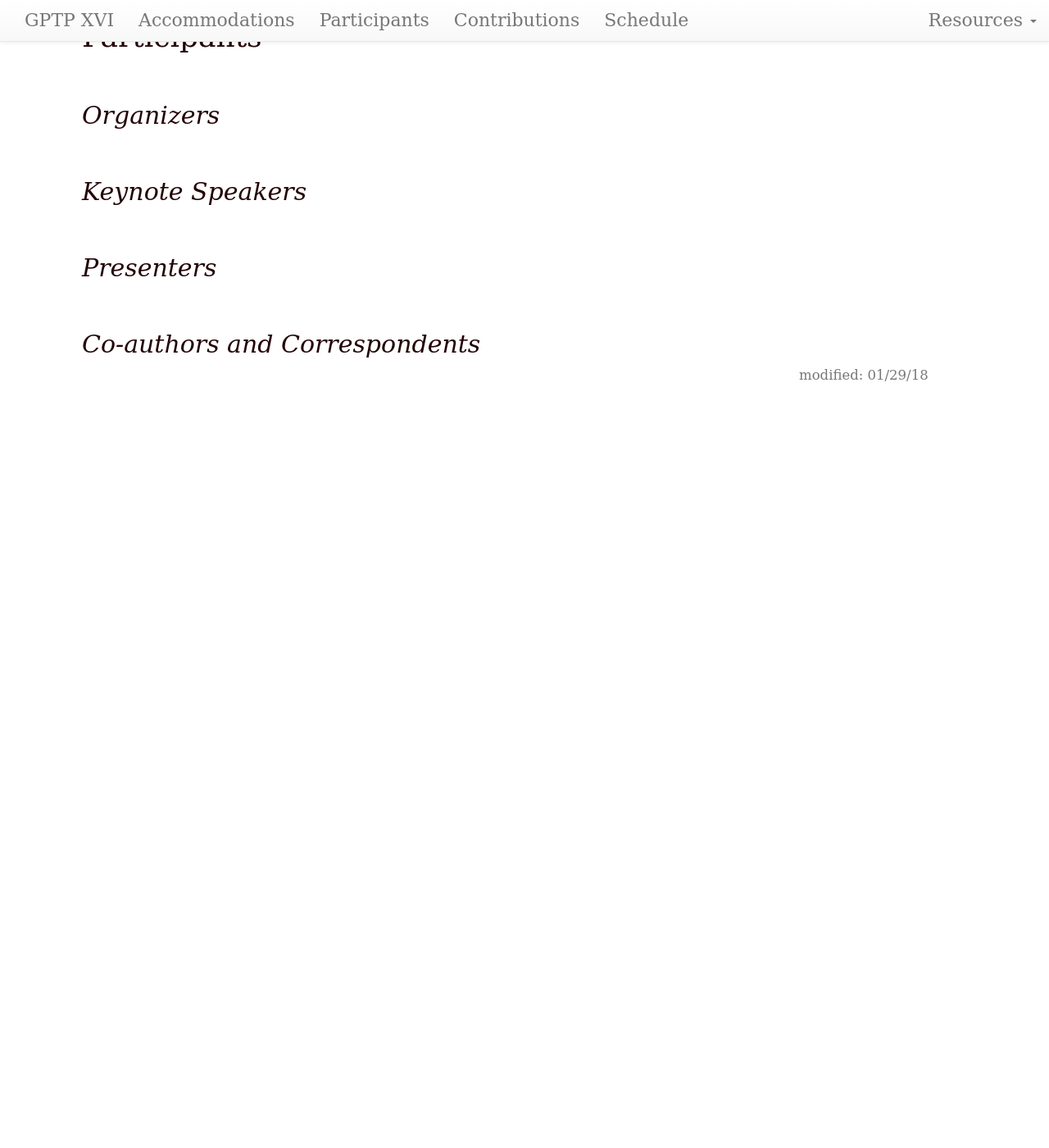
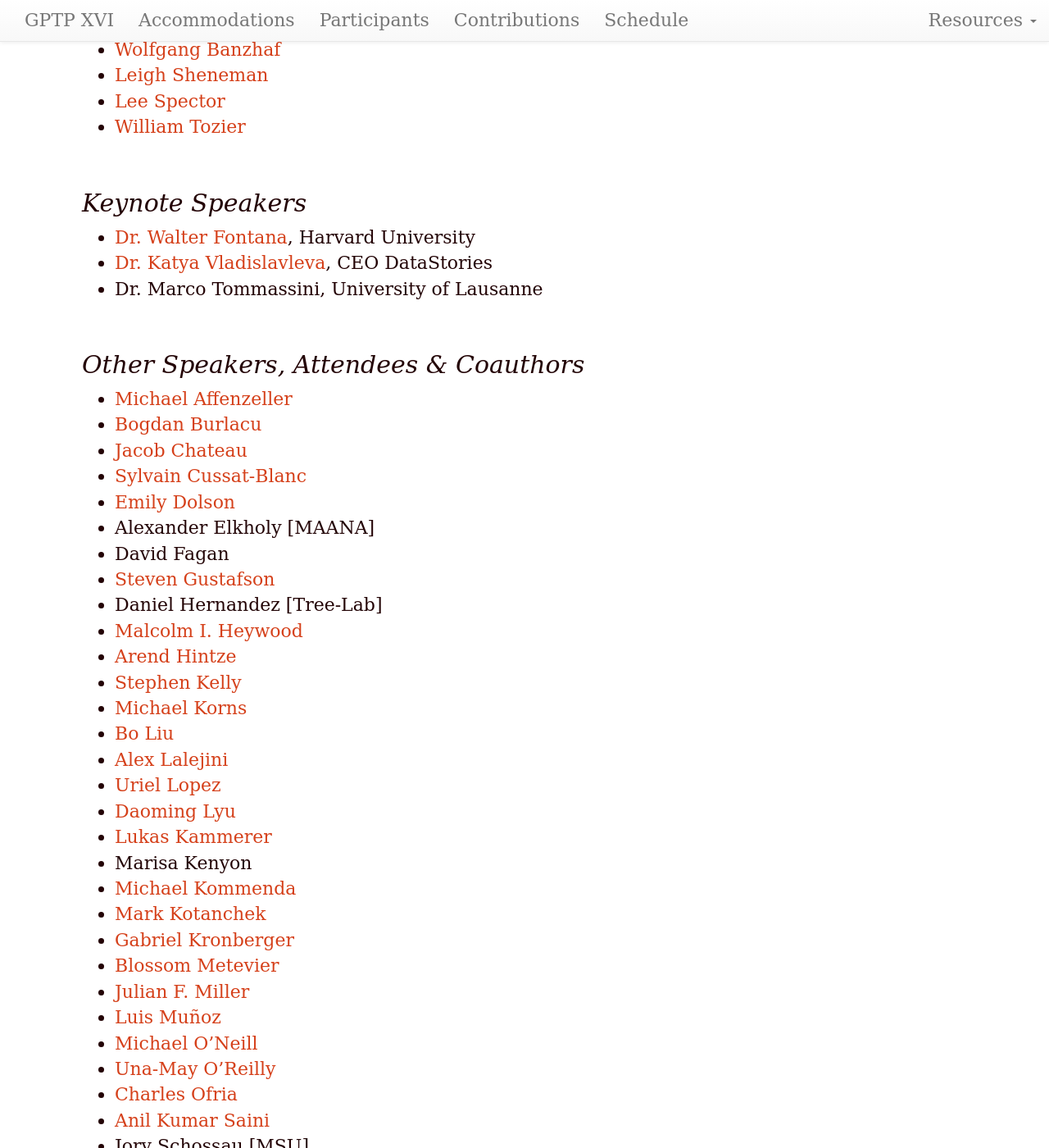
Before and after one commit to GPTP-workshop/gptp-workshop.github.io, a Jekyll site: the page built from attendees.md, in a window 1280 px wide and 1400 px high, scrolled down 270 px. Shown: the whole window at 82% size. Built offline with Jekyll 4.4.1, drawn with Linux system fonts in a browser that asks for light colours; our own code applies the rules of GitHub Pages for plain Markdown files; before the commit the page ends 900 px from its top, so only the background shows below that; some of the changed text lies outside the part shown.

Commit message:
attendee list

```diff
--- a/attendees.md
+++ b/attendees.md
@@ -1,18 +1,62 @@
 ---
 layout: default
-updated: "January 29, 2018"
+updated: "May 5, 2018"
 roman: "XVI"
 dates: "May 17-20, 2018"
 ---
 
-This information will be provided once the schedule has been set.
+## Organizers
 
-# Participants
-
-## Organizers
+- [Wolfgang Banzhaf](http://www.cse.msu.edu/~banzhafw/)
+- [Leigh Sheneman](http://www.leighsheneman.com)
+- [Lee Spector](http://faculty.hampshire.edu/lspector/)
+- [William Tozier](http://vaguery.com)
 
 ## Keynote Speakers
 
-## Presenters
+- [Dr. Walter Fontana](https://fontana.hms.harvard.edu), Harvard University
+- [Dr. Katya Vladislavleva](https://datastories.com/about), CEO DataStories
+- Dr. Marco Tommassini, University of Lausanne
 
-## Co-authors and Correspondents
+## Other Speakers, Attendees & Coauthors
+
+- [Michael Affenzeller](https://heal.heuristiclab.com/team/affenzeller)
+- [Bogdan Burlacu](http://heal.heuristiclab.com/team/burlacu)
+- [Jacob Chateau](http://www.birds.eecs.umich.edu/people/current/Jacob_Chateau/)
+- [Sylvain Cussat-Blanc](https://www.irit.fr/~Sylvain.Cussat-Blanc/index_en.php)
+- [Emily Dolson](http://cse.msu.edu/~dolsonem/)
+- Alexander Elkholy [MAANA]
+- David Fagan
+- [Steven Gustafson](https://www.maana.io/blog/steven-gustafson/)
+- Daniel Hernandez [Tree-Lab]
+- [Malcolm I. Heywood](https://web.cs.dal.ca/~mheywood/)
+- [Arend Hintze](http://hintzelab.msu.edu)
+- [Stephen Kelly](https://www.dal.ca/academics/programs/graduate/computer-science/graduate-life/current-students/stephen-kelly0.html)
+- [Michael Korns](http://www.korns.com)
+- [Bo Liu](http://www.eng.auburn.edu/~bzl0056/)
+- [Alex Lalejini](http://lalejini.com)
+- [Uriel Lopez](https://tree-lab.org/index.php/people-2/invited-students/60-uriel-lopez-islas)
+- [Daoming Lyu](http://www.auburn.edu/~dzl0053/)
+- [Lukas Kammerer](https://heal.heuristiclab.com/team/kammerer)
+- Marisa Kenyon
+- [Michael Kommenda](http://heal.heuristiclab.com/team/kommenda)
+- [Mark Kotanchek](http://www.evolved-analytics.com)
+- [Gabriel Kronberger](http://heal.heuristiclab.com/team/kronberger)
+- [Blossom Metevier](https://sites.hampshire.edu/ci-lab/)
+- [Julian F. Miller](https://www.york.ac.uk/electronic-engineering/staff/julian_miller/)
+- [Luis Muñoz](http://www.tree-lab.org/index.php/people-2/students/49-luis-munoz-delgado)
+- [Michael O'Neill](http://www.ucd.ie/cba/members/michaeloneill/)
+- [Una-May O'Reilly](https://people.csail.mit.edu/unamay/)
+- [Charles Ofria](http://www.ofria.com)
+- [Anil Kumar Saini](https://sites.hampshire.edu/ci-lab/)
+- Jory Schossau [MSU]
+- Andrew N. Sloss [ARM]
+- Robert Smith [Dalhousie]
+- [Kai Staats](https://www.kaistaats.com)
+- [Leonardo Trujillo](http://www.tree-lab.org/index.php/people-2/reserachers/46-leonardo-trujillo)
+- [Ed Vielmetti](https://www.packet.net/about/ed-vielmetti/)
+- [Richard Wardin](https://github.com/Shalmezad)
+- [Dennis G. Wilson](https://d9w.xyz)
+- [Stephan Winkler](https://heal.heuristiclab.com/team/winkler)
+- [Bill Worzel](http://www.spartaninnovations.org/bill-worzel)
+- [Fangkai Yang](https://scholar.google.com/citations?user=GwR1fdsAAAAJ&hl=en)
```
